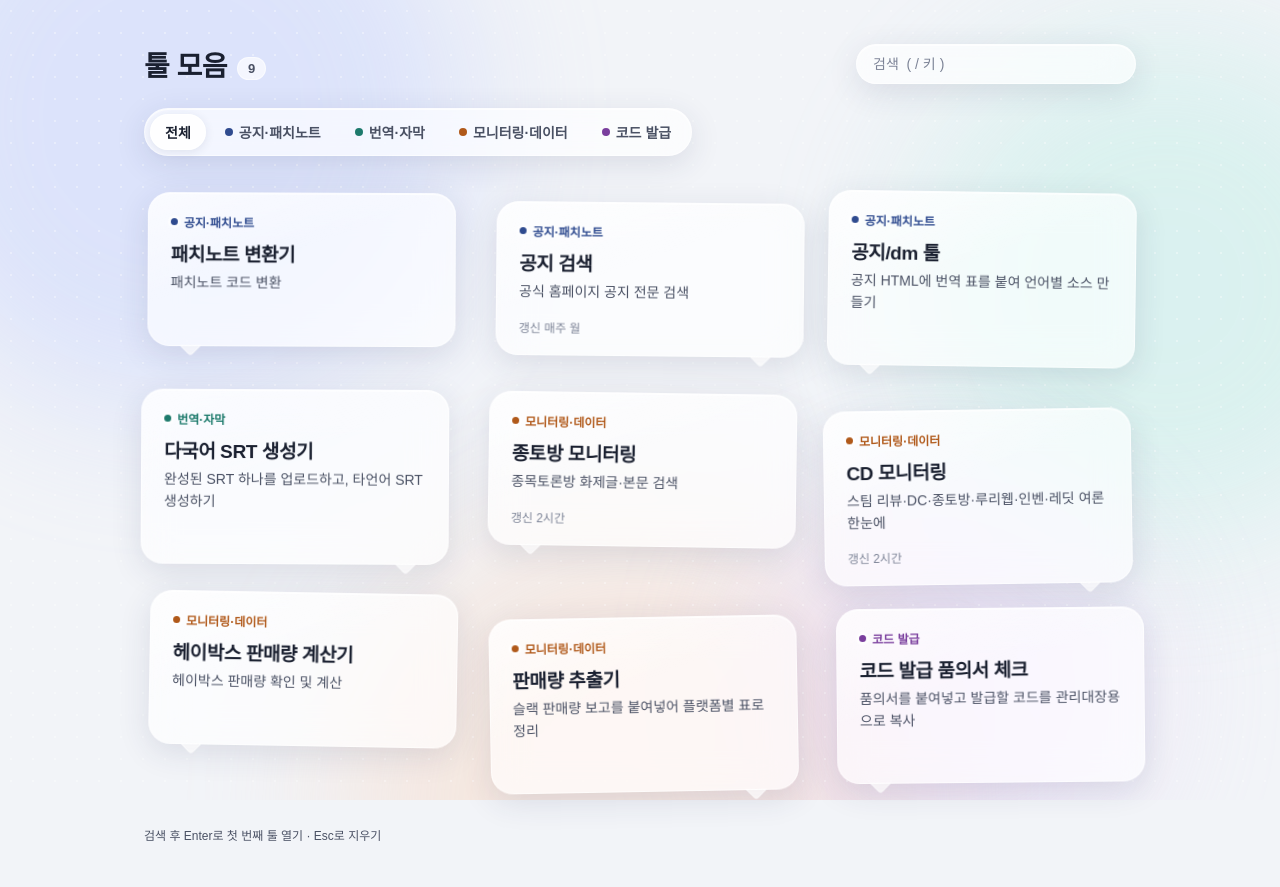
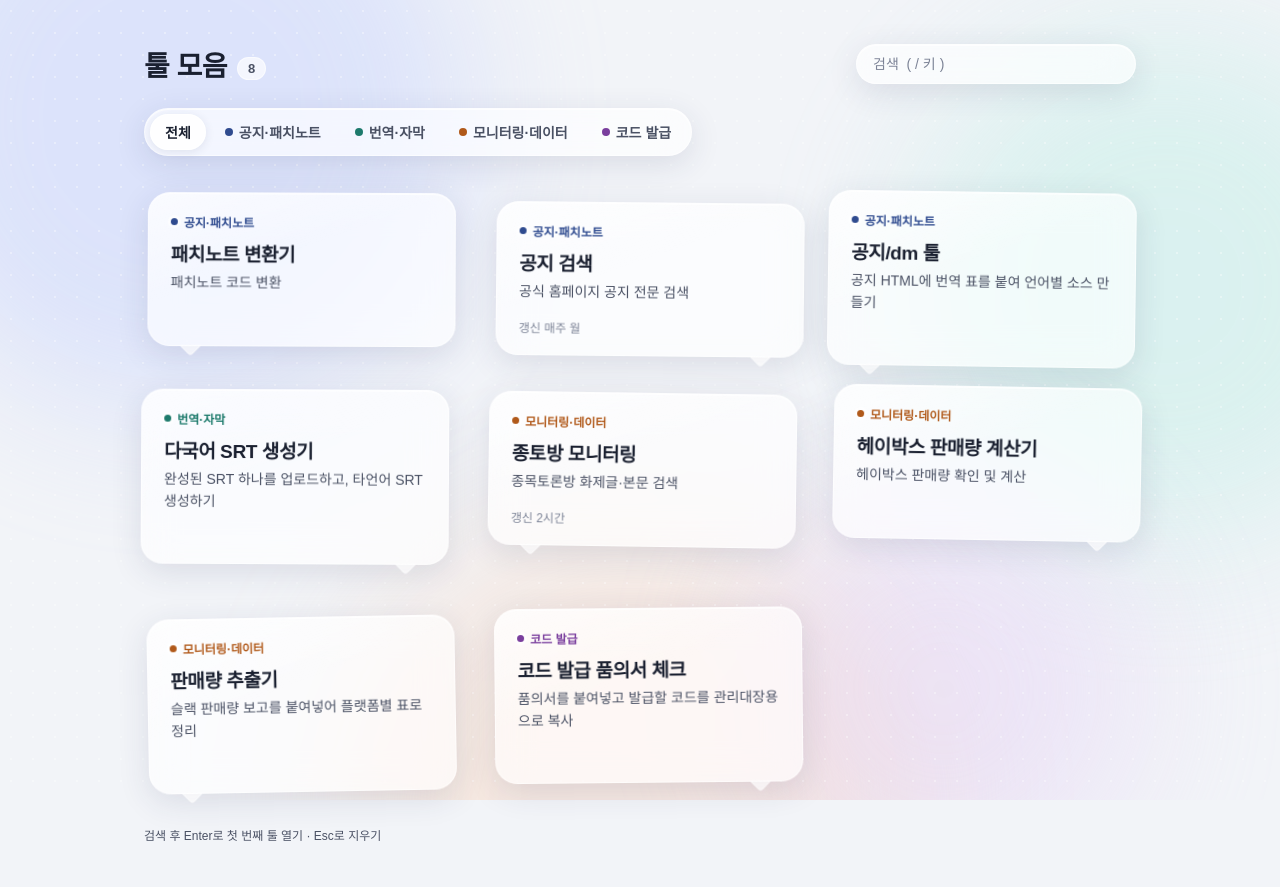
Before and after one commit to dltmddn09/launcher, a plain HTML site: page index.html in a window 1280 px wide. Drawn offline with Linux system fonts and the light colour scheme; a web font is replaced by a local one.

Commit message:
chore: 런처에서 CD 모니터링 버튼 삭제
Co-Authored-By: Claude Sonnet 5.5 <noreply@anthropic.com>

```diff
--- a/index.html
+++ b/index.html
@@ -270,7 +270,6 @@ const TOOLS = [
   { cat: '공지·패치노트', name: '공지/dm 툴', desc: '공지 HTML에 번역 표를 붙여 언어별 소스 만들기', cycle: '', url: 'https://mate8787.github.io/tools/notice-converter/' },
   { cat: '번역·자막', name: '다국어 SRT 생성기', desc: '완성된 SRT 하나를 업로드하고, 타언어 SRT 생성하기', cycle: '', url: 'https://dltmddn09.github.io/ops-tools/srt-generator/' },
   { cat: '모니터링·데이터', name: '종토방 모니터링', desc: '종목토론방 화제글·본문 검색', cycle: '2시간', url: 'https://dltmddn09.github.io/launcher/monitor/' },
-  { cat: '모니터링·데이터', name: 'CD 모니터링', desc: '스팀 리뷰·DC·종토방·루리웹·인벤·레딧 여론 한눈에', cycle: '2시간', url: 'https://dltmddn09.github.io/launcher/cd/' },
   { cat: '모니터링·데이터', name: '헤이박스 판매량 계산기', desc: '헤이박스 판매량 확인 및 계산', cycle: '', url: 'https://dltmddn09.github.io/ops-tools/heybox-calculator/' },
   { cat: '모니터링·데이터', name: '판매량 추출기', desc: '슬랙 판매량 보고를 붙여넣어 플랫폼별 표로 정리', cycle: '', url: 'https://mate8787.github.io/tools/sales-extractor/' },
   { cat: '코드 발급', name: '코드 발급 품의서 체크', desc: '품의서를 붙여넣고 발급할 코드를 관리대장용으로 복사', cycle: '', url: 'https://dltmddn09.github.io/ops-tools/code-request-check/' },
```
